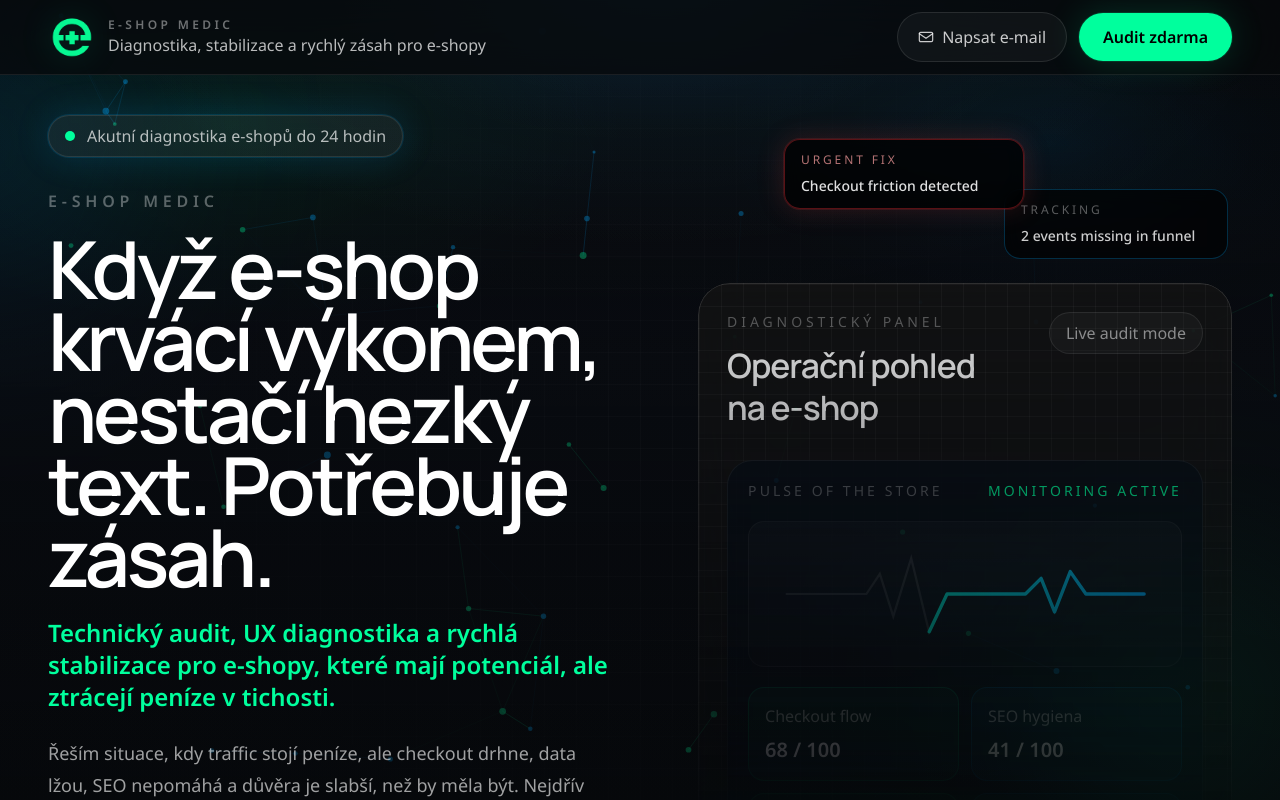
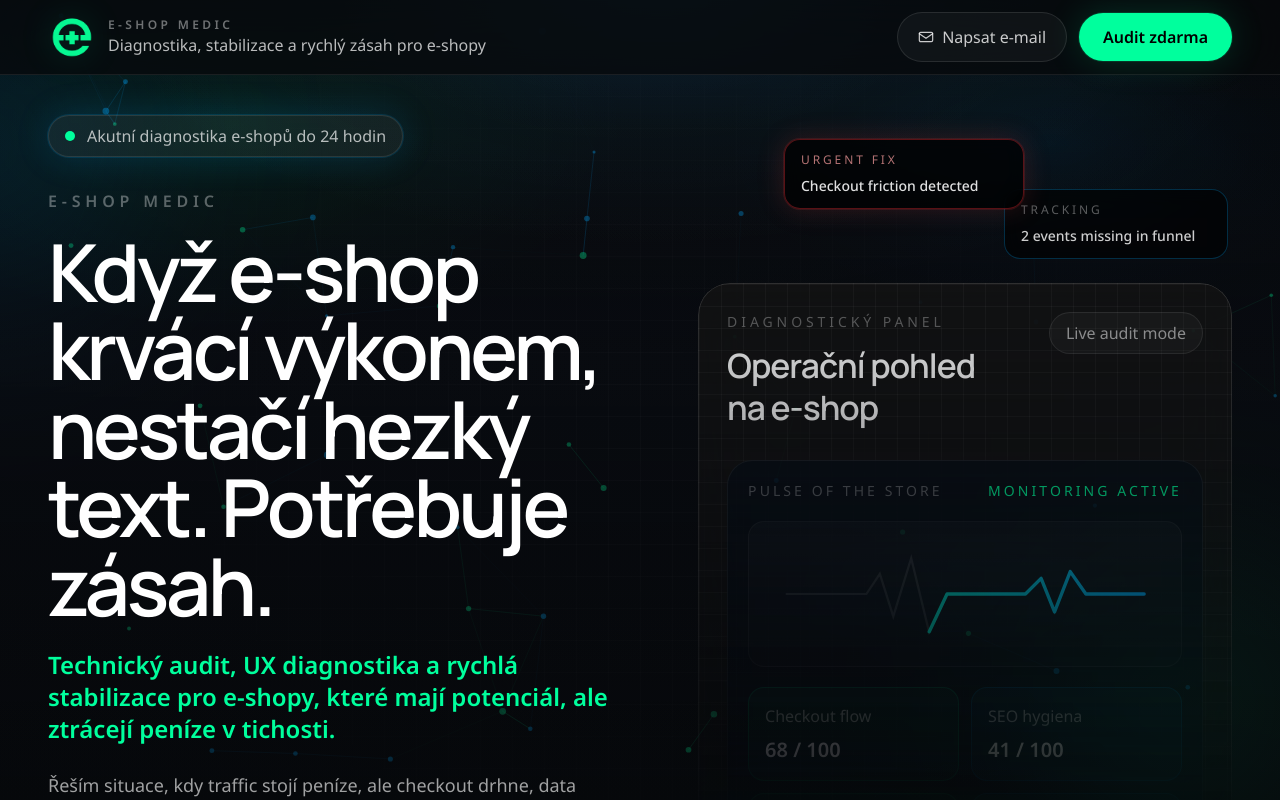
Before and after one commit to lb-ship-it/e-shop-medic, a Next.js app: page / in a window 1280 px wide. Shown: the top 800 px of the page. Built offline with nearby package versions, Linux system fonts and the light colour scheme.

Commit message:
Relax hero heading line height

```diff
--- a/app/page.tsx
+++ b/app/page.tsx
@@ -388,7 +388,7 @@ export default function Home() {
               <p className="mt-8 text-base font-semibold uppercase tracking-[0.3em] text-white/34">
                 E-shop Medic
               </p>
-              <h1 className="mt-5 max-w-[11ch] font-display text-5xl font-semibold leading-[0.9] tracking-[-0.045em] text-white sm:text-6xl lg:text-[4.65rem] xl:text-[5rem]">
+              <h1 className="mt-5 max-w-[11ch] font-display text-5xl font-semibold leading-[1.04] tracking-[-0.045em] text-white sm:text-6xl sm:leading-[1.01] lg:text-[4.65rem] lg:leading-[0.98] xl:text-[5rem]">
                 Když e-shop krvácí výkonem, nestačí hezký text. Potřebuje zásah.
               </h1>
               <p className="mt-6 max-w-3xl text-xl font-semibold text-accent-green sm:text-2xl">
```
